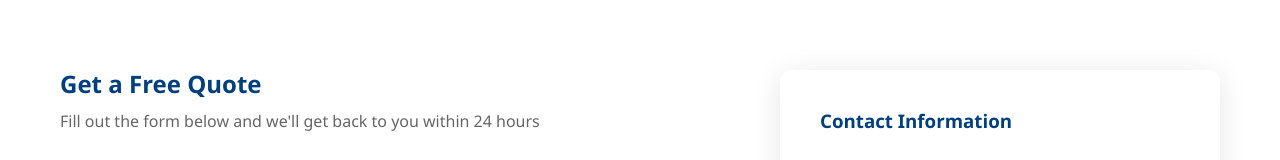
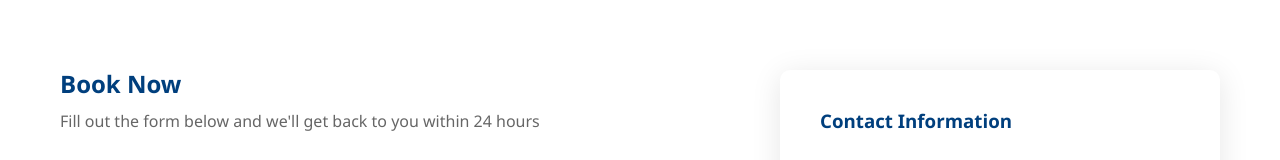
Before and after one commit to karthikmasterjd/-GONEX, a plain HTML site: page contact.html in a window 1280 px wide. Shown: the part 430-590 px from the top of the page. Drawn offline with Linux system fonts and the light colour scheme.

Commit message:
Change header from 'Get a Free Quote' to 'Book Now'

```diff
--- a/contact.html
+++ b/contact.html
@@ -62,7 +62,7 @@
         <div class="contact-grid">
           <!-- Contact Form -->
           <div class="contact-form-wrapper reveal">
-            <h2>Get a Free Quote</h2>
+            <h2>Book Now</h2>
             <p>
               Fill out the form below and we'll get back to you within 24 hours
             </p>
```
